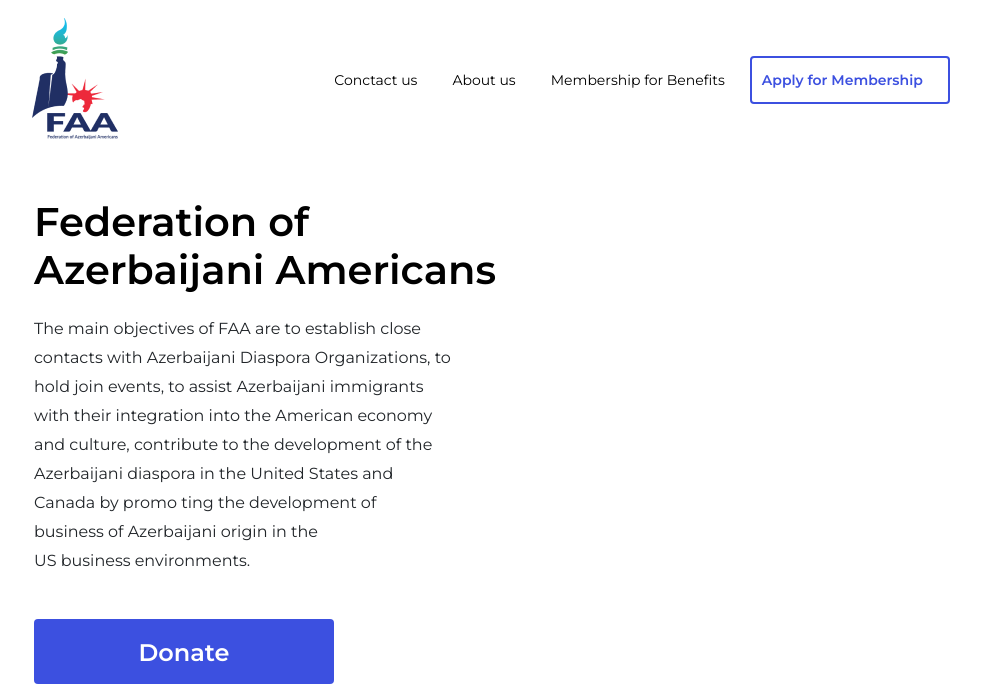
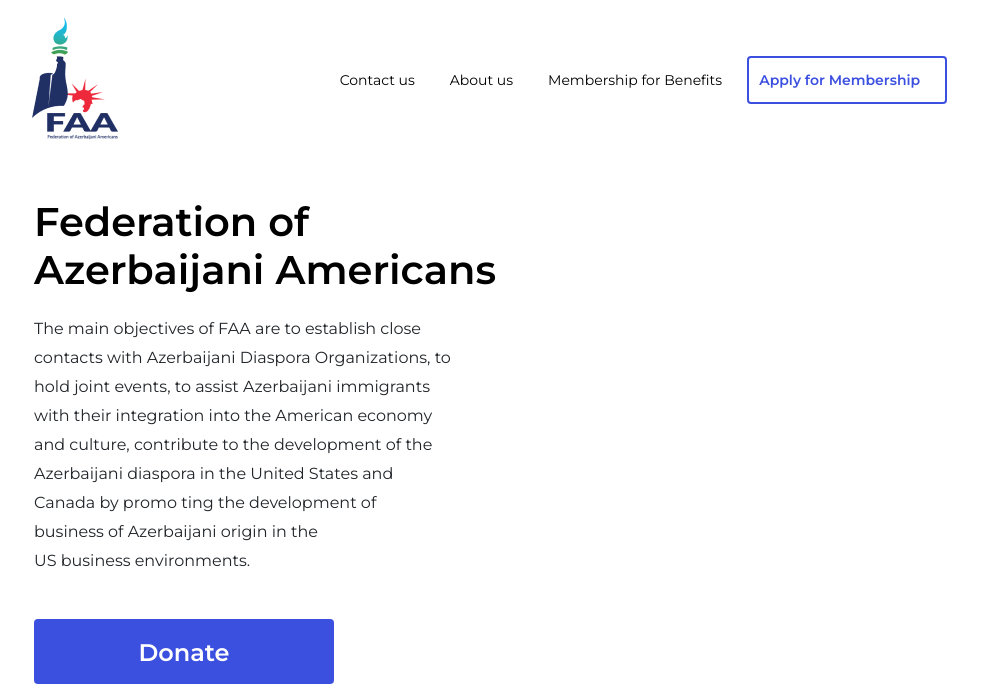
Before and after one commit to FaiqRustamov/murad-fb, a Django app: page / in a window 1280 px wide. Shown: the top 688 px of the page, without its empty margins (98-1079 px from the left). Run offline with Django 3.2, Linux system fonts and the light colour scheme; some libraries are stand-ins or nearby versions.

Commit message:
change texts

```diff
--- a/core/templates/index.html
+++ b/core/templates/index.html
@@ -35,7 +35,7 @@
         <img src="{% static 'images/logo.png' %}" alt="Logo">
     </div>
     <ul class="nav-links">
-        <li><a href="#contact">Conctact us</a></li>
+        <li><a href="#contact">Contact us</a></li>
         <li><a href="#aboutus">About us</a></li>
         <li><a href="#membership">Membership for Benefits</a></li>
         <li><a href="{% url 'account:register' %}" id="membership-btn">Apply for Membership</a></li>
@@ -61,7 +61,7 @@
                             <h1 id="content-header" > Federation of Azerbaijani Americans</h1>
                             <p id="content-text" style="margin-top: 20px; padding-right: 50px;" >
                                 The main objectives of  FAA are to establish  close contacts with Azerbaijani Diaspora
-                                Organizations, to <br> hold  join events, to assist Azerbaijani immigrants <br> with
+                                Organizations, to <br> hold  joint events, to assist Azerbaijani immigrants <br> with
                                 their integration into the American economy <br> and
                                 culture, contribute to the development of the <br>
                                 Azerbaijani diaspora in the  United States and <br>
@@ -87,7 +87,7 @@
                     <div class="col-12 second" id="button-align-center">
                         <p id="content-text" style=" margin-left: 0px; max-width: 500px;">
                             The main objectives of  FAA are to establish  close contacts with Azerbaijani Diaspora
-                            Organizations, to  hold  join events, to assist Azerbaijani immigrants  with
+                            Organizations, to  hold  joint events, to assist Azerbaijani immigrants  with
                             their integration into the American economy  and
                             culture, contribute to the development of the                             Azerbaijani diaspora in the  United States and
                             Canada by promo ting the development of
@@ -149,7 +149,7 @@
             </div>
             <div class="row text-center third-hide" style="padding: 0px;">
                 <div class="col-12" >
-                    <p class="aboutus-text"><i> Federation of Azerbaijani Americans</i> Was founded on August 8, 2020 by Azerbaijani youth living in the States of the East Coast of the United States. It was officially registered as non-profit organization in September 2020 in New Jersey.  FAA is governed by the Board of Directors with executive responsibility and on August 14,2020 conducted its first election for  FAA 2020-2021 Presidency and Vice Presidency. In addition to the Board of Directors,  FAA has a Supervisory Board and General Assembly.
+                    <p class="aboutus-text"><i> Federation of Azerbaijani Americans</i> was founded on August 8, 2020 by Azerbaijani youth living in the States of the East Coast of the United States. It was officially registered as non-profit organization in September 2020 in New Jersey.  FAA is governed by the Board of Directors with executive responsibility and on August 14,2020 conducted its first election for  FAA 2020-2021 Presidency and Vice Presidency. In addition to the Board of Directors,  FAA has a Supervisory Board and General Assembly.
 
                     </p>
                 </div>
```
